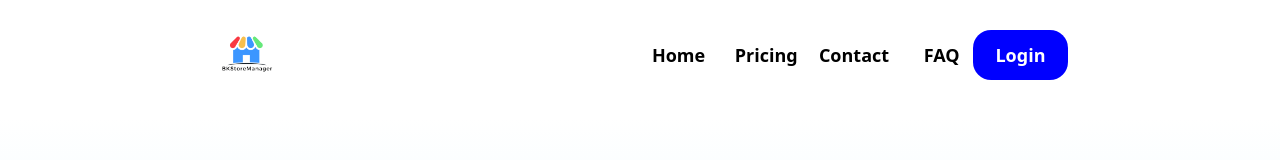
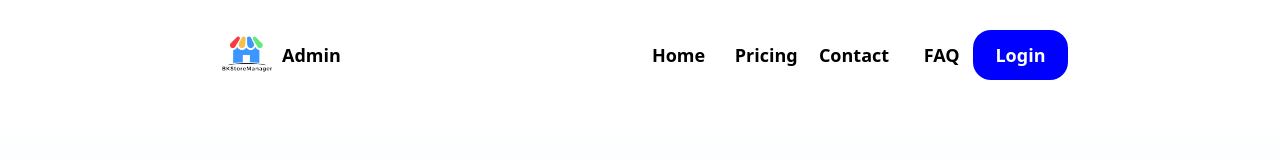
Before and after one commit to vinhkim1409/A-retail-management-systemNew, a React (Create React App) app in the folder client/: page / in a window 1280 px wide. Shown: the top 160 px of the page. Built offline with nearby package versions, Linux system fonts and the light colour scheme.

Commit message:
fix admin

```diff
--- a/client/src/components/NavbarMain/NavbarMain.jsx
+++ b/client/src/components/NavbarMain/NavbarMain.jsx
@@ -34,7 +34,7 @@ const style = {
 };
 
 const Navbar = () => {
-  const path=window.location.pathname
+  const path = window.location.pathname;
   useEffect(() => {
     console.log(path.split("/"));
   }, []);
@@ -44,6 +44,11 @@ const Navbar = () => {
         <Link to="/">
           <img src={logo} alt="Logo" className="logo-img" />
         </Link>
+        <div className="admin">
+          <Link to="/admin/login">
+            <button className="feature-button">Admin</button>
+          </Link>
+        </div>
       </div>
       <div className="function-button">
         <div className="home">
--- a/client/src/components/NavbarMain/NavbarMain.scss
+++ b/client/src/components/NavbarMain/NavbarMain.scss
@@ -10,6 +10,8 @@
     box-sizing: border-box;
     .logo{
         width: 50%;
+        display: flex;
+        align-items: center;
     }
     .function-button{
         width: 50%;
--- a/client/src/pages/Customer/Shop/Shop.jsx
+++ b/client/src/pages/Customer/Shop/Shop.jsx
@@ -150,7 +150,7 @@ function Shop() {
         </div>
         <div className="info-business">
           <div className="total-product">Product: {allProducts.length}</div>
-          <div className="rating">{`Rating: ${Ratingpoint} (${numberRating} Rating) `}</div>
+          <div className="rating">{`Rating: ${Ratingpoint?Ratingpoint:0} (${numberRating} Rating) `}</div>
           {/* <div className="total-customer">{"Customer: 2"}</div> */}
         </div>
       </div>
```
